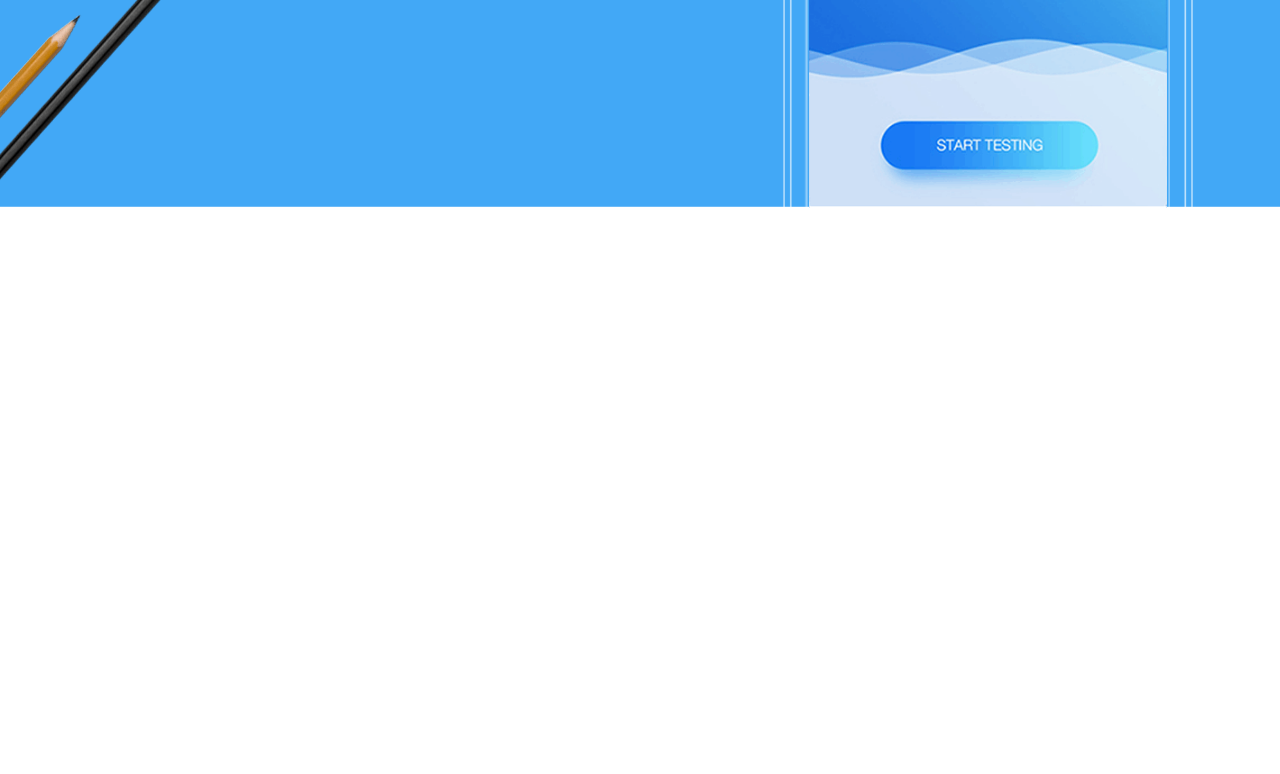
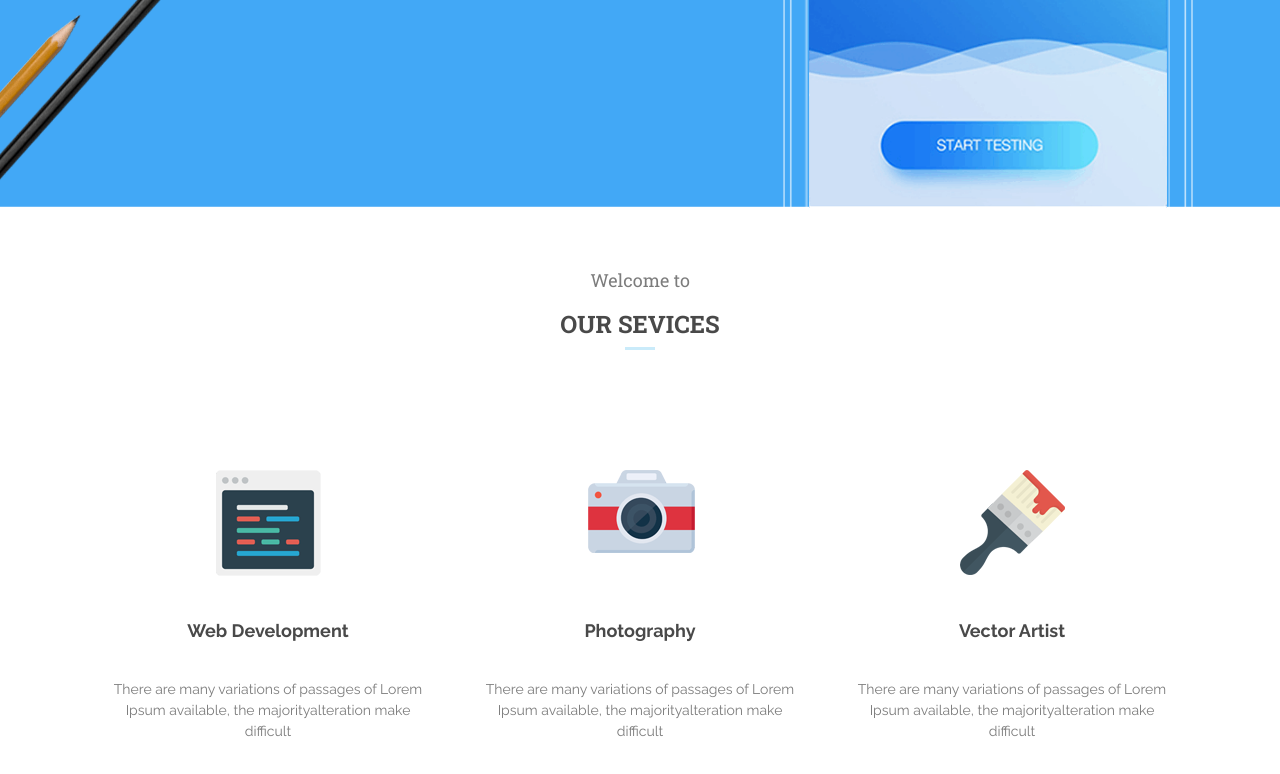
Before and after one commit to Bek020/Flaby, a website: page index.html in a window 1280 px wide. Shown: the part 699-1473 px from the top of the page. Before the commit the page ends 1005 px from the top, so only its background shows below. Drawn offline with nearby package versions, Linux system fonts and the light colour scheme.

Commit message:
Added service

```diff
--- a/index.html
+++ b/index.html
@@ -73,6 +73,66 @@
 
   </header>
 
+  <div class="service">
+    <div class="container">
+
+      <div class="service-info">
+        <p class="service-info-text">
+          Welcome to
+        </p>
+        <h1 class="service-info-title">
+          our sevices
+        </h1>
+
+        <hr class="service-line" width="30px" size="5px">
+
+      </div>
+
+      <div class="service-content">
+        <ul class="service-content-link">
+
+          <li class="service-content-item">
+            <div class="service-content-img-wrap">
+              <img src="img/service/icon1.png" alt="" class="service-content-img">
+            </div>
+            <h1 class="service-content-title">
+              Web Development
+            </h1>
+            <p class="service-content-desc">
+              There are many variations of passages of Lorem Ipsum available,  the majorityalteration make difficult
+            </p>
+          </li>
+
+          <li class="service-content-item">
+            <div class="service-content-img-wrap">
+              <img src="img/service/icon2.png" alt="" class="service-content-img">
+            </div>
+            <h1 class="service-content-title">
+              Photography
+            </h1>
+            <p class="service-content-desc">
+              There are many variations of passages of Lorem Ipsum available,  the majorityalteration make difficult
+            </p>
+          </li>
+
+          <li class="service-content-item">
+            <div class="service-content-img-wrap">
+              <img src="img/service/icon3.png" alt="" class="service-content-img">
+            </div>
+            <h1 class="service-content-title">
+              Vector Artist
+            </h1>
+            <p class="service-content-desc">
+              There are many variations of passages of Lorem Ipsum available,  the majorityalteration make difficult
+            </p>
+          </li>
+
+        </ul>
+      </div>
+
+    </div>
+  </div>
+
 
 
   <script src="https://cdn.jsdelivr.net/npm/bootstrap@5.0.0-beta2/dist/js/bootstrap.bundle.min.js" integrity="sha384-b5kHyXgcpbZJO/tY9Ul7kGkf1S0CWuKcCD38l8YkeH8z8QjE0GmW1gYU5S9FOnJ0" crossorigin="anonymous"></script>
--- /dev/null
+++ b/sass/common/_service.sass
@@ -0,0 +1,63 @@
+.service
+
+  &-info
+    font-family: 'Roboto Slab', serif
+    margin: 0 auto
+    padding-top: 60px
+    max-width: 200px
+    text-align: center
+
+    &-text
+      color: $descColor
+      font-size: 18px
+
+    &-title
+      color: $titleColor
+      font-size: 24px
+      text-transform: uppercase
+      font-weight: bold
+
+  &-line
+    margin: 0 auto
+    background: $mainColor
+
+  &-content
+    font-family: 'Raleway', sans-serif
+
+    &-link
+      margin-top: 100px
+      padding: 0
+      text-align: center
+      list-style: none
+      +tablet
+        +grid(repeat(2, 1fr))
+
+      +laptop
+        +grid(repeat(3, 1fr))
+
+    &-item
+      margin: 20px 30px
+
+      &:nth-child(3)
+        +tablet
+          grid-column: 1 / 3
+
+        +laptop
+          grid-column: 3 / 4
+
+    &-img
+
+      &-wrap
+        margin: 0 auto
+        max-width: 105px
+        height: 105px
+
+    &-title
+      padding: 45px 0 30px
+      font-weight: bold
+      font-size: 18px
+      color: $titleColor
+
+    &-desc
+      font-size: 14px
+      color: $descColor
--- a/sass/config/_var.sass
+++ b/sass/config/_var.sass
@@ -1,9 +1,11 @@
 :root
+	--main-color: #2EB0EC
 	--btn-color: #53A0DB
 	--text-color: #ffffff
 	--title-color: #494949
 	--desc-color: #7C7C7C
 
+$mainColor: var(--main-color)
 $btnColor: var(--btn-color)
 $textColor: var(--text-color)
 $titleColor: var(--title-color)
--- a/sass/main.sass
+++ b/sass/main.sass
@@ -5,6 +5,7 @@
 
 //common
 @import common/header
+@import common/service
 
 //Hamburger
 $hamburger-types: (squeeze)
```
Also changed, not shown: css/main.css, img/service/icon1.png (added), img/service/icon2.png (added), img/service/icon3.png (added), 1 other file.
